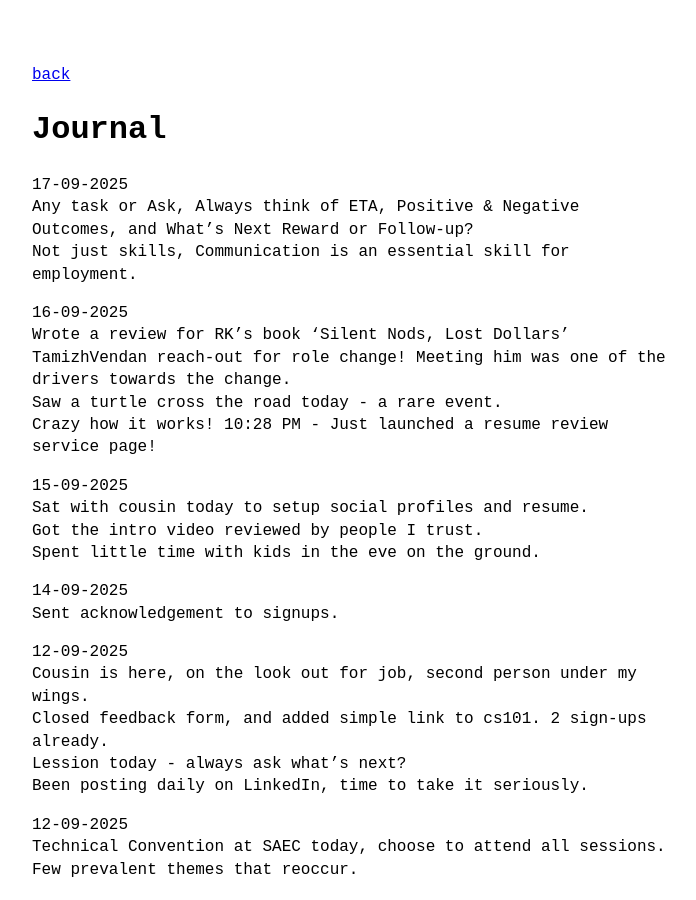
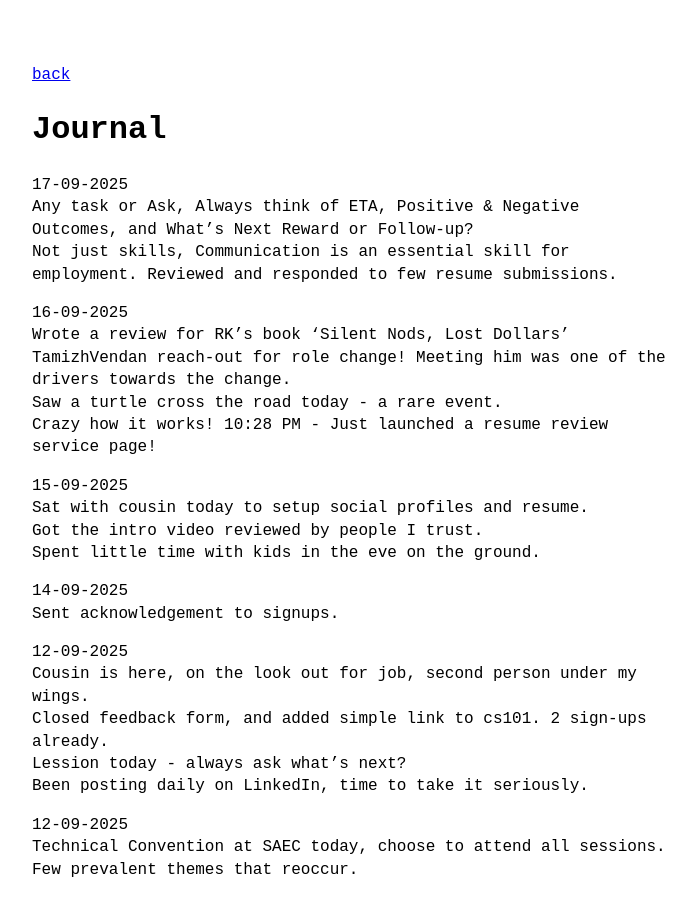
Before and after one commit to VallarasuS/Vallarasu.in, a Jekyll site: the page built from docs/open-journal.md, in a window 1280 px wide and 900 px high. Shown: the whole window, without its empty margins (288-984 px from the left). Built offline with Jekyll 4.4.1, drawn with Linux system fonts in a browser that asks for light colours.

Commit message:
Update open-journal.md

```diff
--- a/docs/open-journal.md
+++ b/docs/open-journal.md
@@ -6,6 +6,7 @@ title: Journal
 17-09-2025<br>
 Any task or Ask, Always think of ETA, Positive & Negative Outcomes, and What's Next Reward or Follow-up? <br>
 Not just skills, Communication is an essential skill for employment.
+Reviewed and responded to few resume submissions.
 
 16-09-2025<br>
 Wrote a review for RK's book 'Silent Nods, Lost Dollars'<br>
```
